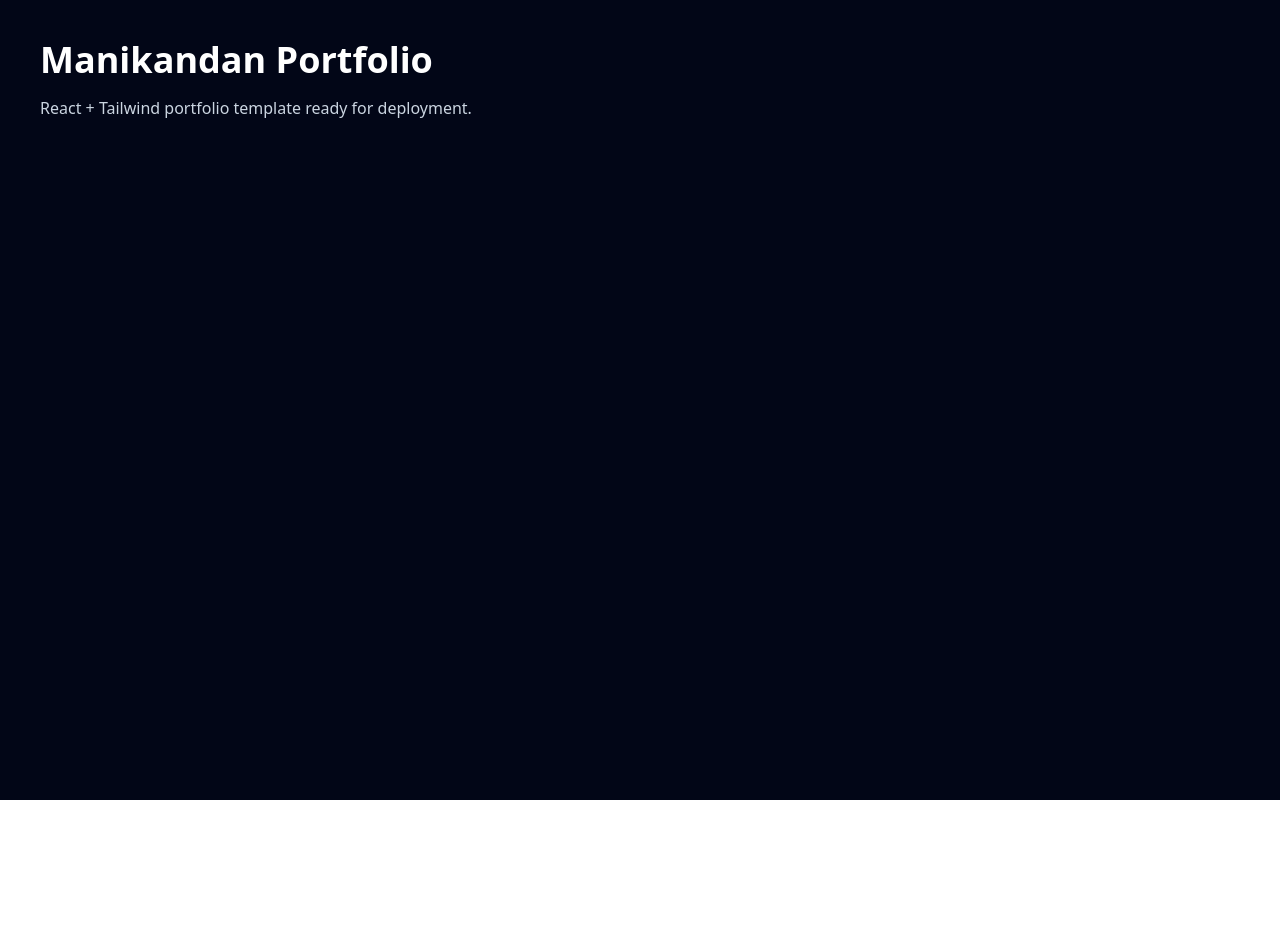
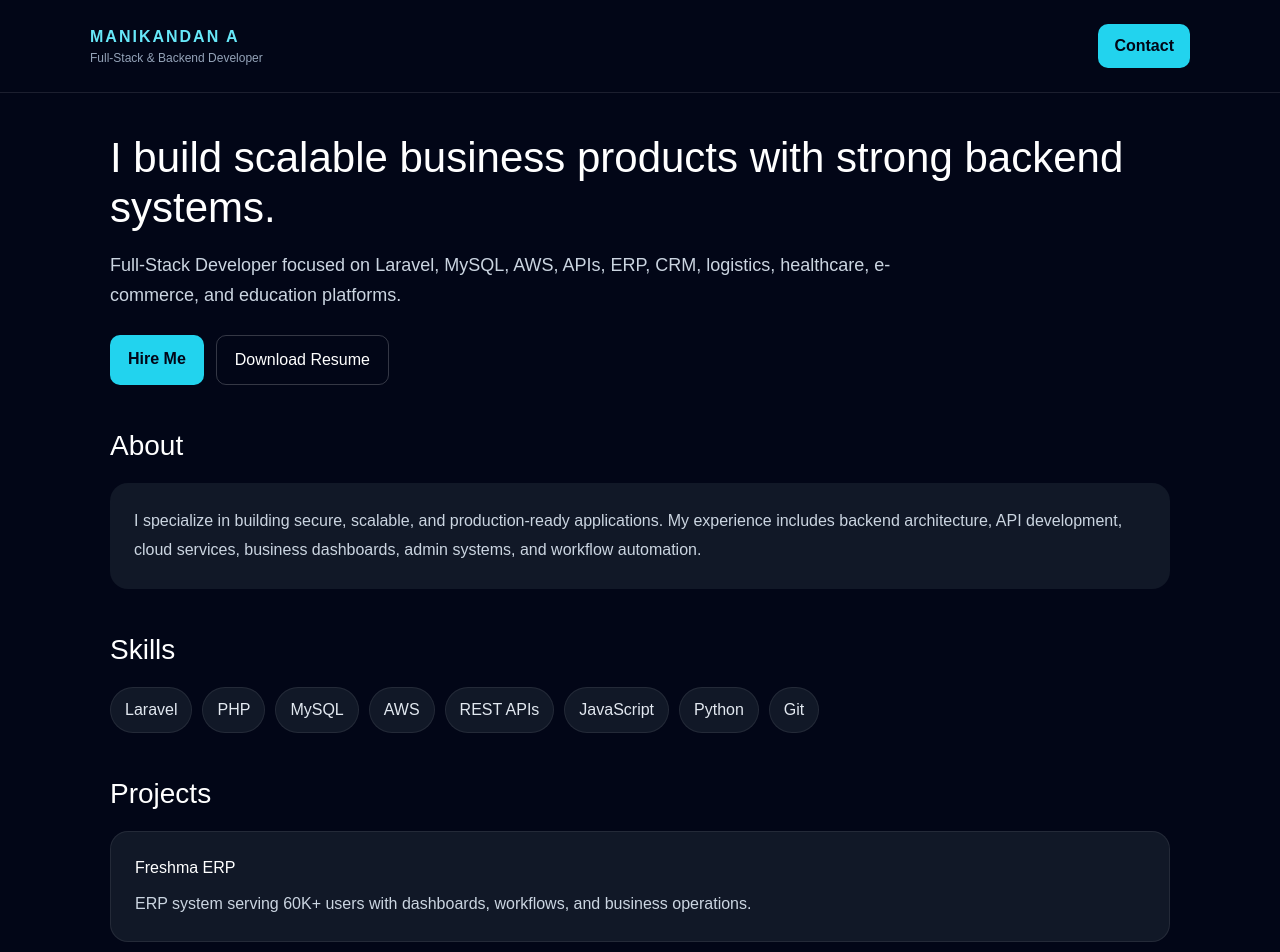
Before and after one commit to manji-pixel/manikandan-portfolio, a React (Vite) app: page / in a window 1280 px wide. Shown: the top 952 px of the page. Before the commit the page ends 800 px from the top, so only its background shows below. Built offline with nearby package versions, Linux system fonts and the light colour scheme.

Commit message:
Update App.jsx

```diff
--- a/src/App.jsx
+++ b/src/App.jsx
@@ -1,108 +1,165 @@
-import { useMemo, useState } from "react";
-import { motion } from "framer-motion";
-import {
-  Menu,
-  X,
-  ArrowUpRight,
-  Mail,
-  Phone,
-  MapPin,
-  Download,
-  Linkedin,
-  Github,
-  Code2,
-  Database,
-  Cloud,
-  Briefcase,
-  FolderKanban,
-  User2,
-  Sparkles,
-  CheckCircle2,
-  Trophy,
-  Rocket,
-  Layers3,
-} from "lucide-react";
-
-export default function ManikandanPortfolio() {
-  const [menuOpen, setMenuOpen] = useState(false);
-
-  const navItems = useMemo(
-    () => [
-      { label: "About", href: "#about" },
-      { label: "Experience", href: "#experience" },
-      { label: "Projects", href: "#projects" },
-      { label: "Skills", href: "#skills" },
-      { label: "Contact", href: "#contact" },
-    ],
-    []
-  );
-
-  const skills = {
-    Languages: ["PHP", "Python", "JavaScript", "HTML5", "CSS3"],
-    Frameworks: ["Laravel", "React.js", "Django", "Bootstrap", "jQuery"],
-    Databases: ["MySQL", "SQL Server", "Amazon DynamoDB"],
-    Cloud: ["AWS EC2", "AWS Lambda", "Amazon S3", "IAM", "Cloudflare", "Cloudways"],
-    Tools: ["Git", "GitHub", "GitHub Actions", "Postman", "DBeaver", "SSMS", "FileZilla"],
-  };
-
-  const stats = [
-    { value: "3+", label: "Years Experience" },
-    { value: "8+", label: "Major Projects" },
-    { value: "60K+", label: "Users Served" },
-    { value: "30%", label: "Latency Improved" },
-  ];
-
-  const services = [
-    "Backend Development",
-    "Full-Stack Web Apps",
-    "REST API Development",
-    "ERP / CRM Systems",
-    "AWS Deployment",
-    "Database Optimization",
-  ];
-
-  const achievements = [
-    "Built ERP, CRM, healthcare, logistics, and e-commerce solutions",
-    "Worked on scalable Laravel + MySQL applications with AWS deployment",
-    "Improved system performance using query optimization and modular architecture",
-    "Designed APIs and business workflows used by large user bases",
-  ];
-
-  const experiences = [
-    {
-      company: "Handletechlabs",
-      role: "Software Developer",
-      duration: "Aug 2025 – Present",
-      location: "Chennai",
-      points: [
-        "Building Zlaata, an e-commerce platform for online fashion purchasing.",
-        "Developing scalable Laravel + MySQL backend services for catalog, inventory, and order workflows.",
-        "Managing operational modules through Laravel Backpack-based admin systems.",
-        "Improving product discovery through Typesense search and responsive UI integration.",
-      ],
-    },
+export default function App() {
+  const skills = [
+    "Laravel",
+    "PHP",
+    "MySQL",
+    "AWS",
+    "REST APIs",
+    "JavaScript",
+    "Python",
+    "Git",
   ];
 
   const projects = [
     {
       title: "Freshma ERP",
-      tag: "ERP / Commerce",
-      description:
-        "A large-scale ERP and order management ecosystem with inventory, dashboards, wallet logic, analytics, and cloud-hosted operations.",
-      stack: ["Laravel", "MySQL", "AWS EC2", "S3", "Razorpay"],
-      outcomes: ["60K+ users", "Role-based workflows", "Business dashboards"],
+      desc: "ERP system serving 60K+ users with dashboards, workflows, and business operations.",
+    },
+    {
+      title: "School ERP & CRM",
+      desc: "Academic operations, examination workflows, result management, and CRM modules.",
+    },
+    {
+      title: "AramMilk",
+      desc: "Subscription delivery platform with admin workflows and automated operations.",
+    },
+    {
+      title: "Zlaata",
+      desc: "Fashion e-commerce platform with scalable backend services and admin management.",
     },
   ];
 
-  const fadeUp = {
-    hidden: { opacity: 0, y: 28 },
-    show: { opacity: 1, y: 0 },
-  };
+  return (
+    <div style={{ background: "#020617", color: "white", minHeight: "100vh", fontFamily: "Arial, sans-serif" }}>
+      <header style={{ padding: "24px 20px", borderBottom: "1px solid rgba(255,255,255,0.1)", position: "sticky", top: 0, background: "#020617" }}>
+        <div style={{ maxWidth: "1100px", margin: "0 auto", display: "flex", justifyContent: "space-between", alignItems: "center" }}>
+          <div>
+            <div style={{ fontWeight: "bold", letterSpacing: "2px", color: "#67e8f9" }}>MANIKANDAN A</div>
+            <div style={{ fontSize: "12px", color: "#94a3b8" }}>Full-Stack & Backend Developer</div>
+          </div>
+          <a
+            href="mailto:amanikandan141@gmail.com"
+            style={{
+              background: "#22d3ee",
+              color: "#020617",
+              padding: "10px 16px",
+              borderRadius: "10px",
+              textDecoration: "none",
+              fontWeight: "bold",
+            }}
+          >
+            Contact
+          </a>
+        </div>
+      </header>
 
-  return (
-    <div className="min-h-screen bg-slate-950 text-white p-10">
-      <h1 className="text-4xl font-bold">Manikandan Portfolio</h1>
-      <p className="mt-4 text-slate-300">React + Tailwind portfolio template ready for deployment.</p>
+      <main style={{ maxWidth: "1100px", margin: "0 auto", padding: "40px 20px" }}>
+        <section style={{ marginBottom: "40px" }}>
+          <h1 style={{ fontSize: "42px", lineHeight: 1.2, marginBottom: "16px" }}>
+            I build scalable business products with strong backend systems.
+          </h1>
+          <p style={{ color: "#cbd5e1", fontSize: "18px", lineHeight: 1.7, maxWidth: "800px" }}>
+            Full-Stack Developer focused on Laravel, MySQL, AWS, APIs, ERP, CRM, logistics,
+            healthcare, e-commerce, and education platforms.
+          </p>
+
+          <div style={{ marginTop: "24px", display: "flex", gap: "12px", flexWrap: "wrap" }}>
+            <a
+              href="mailto:amanikandan141@gmail.com"
+              style={{
+                background: "#22d3ee",
+                color: "#020617",
+                padding: "12px 18px",
+                borderRadius: "10px",
+                textDecoration: "none",
+                fontWeight: "bold",
+              }}
+            >
+              Hire Me
+            </a>
+            <a
+              href="/resume.pdf"
+              style={{
+                border: "1px solid rgba(255,255,255,0.2)",
+                color: "white",
+                padding: "12px 18px",
+                borderRadius: "10px",
+                textDecoration: "none",
+              }}
+            >
+              Download Resume
+            </a>
+          </div>
+        </section>
+
+        <section style={{ marginBottom: "40px" }}>
+          <h2 style={{ fontSize: "28px", marginBottom: "16px" }}>About</h2>
+          <div style={{ background: "#111827", padding: "24px", borderRadius: "18px", color: "#cbd5e1", lineHeight: 1.8 }}>
+            I specialize in building secure, scalable, and production-ready applications. My experience includes
+            backend architecture, API development, cloud services, business dashboards, admin systems, and workflow automation.
+          </div>
+        </section>
+
+        <section style={{ marginBottom: "40px" }}>
+          <h2 style={{ fontSize: "28px", marginBottom: "16px" }}>Skills</h2>
+          <div style={{ display: "flex", flexWrap: "wrap", gap: "10px" }}>
+            {skills.map((skill) => (
+              <span
+                key={skill}
+                style={{
+                  background: "#111827",
+                  border: "1px solid rgba(255,255,255,0.08)",
+                  padding: "10px 14px",
+                  borderRadius: "999px",
+                  color: "#e2e8f0",
+                }}
+              >
+                {skill}
+              </span>
+            ))}
+          </div>
+        </section>
+
+        <section style={{ marginBottom: "40px" }}>
+          <h2 style={{ fontSize: "28px", marginBottom: "16px" }}>Projects</h2>
+          <div style={{ display: "grid", gap: "16px" }}>
+            {projects.map((project) => (
+              <div
+                key={project.title}
+                style={{
+                  background: "#111827",
+                  padding: "24px",
+                  borderRadius: "18px",
+                  border: "1px solid rgba(255,255,255,0.08)",
+                }}
+              >
+                <h3 style={{ marginTop: 0, marginBottom: "10px" }}>{project.title}</h3>
+                <p style={{ margin: 0, color: "#cbd5e1", lineHeight: 1.7 }}>{project.desc}</p>
+              </div>
+            ))}
+          </div>
+        </section>
+
+        <section style={{ marginBottom: "40px" }}>
+          <h2 style={{ fontSize: "28px", marginBottom: "16px" }}>Contact</h2>
+          <div style={{ background: "#111827", padding: "24px", borderRadius: "18px", color: "#cbd5e1", lineHeight: 2 }}>
+            <div>Email: amanikandan141@gmail.com</div>
+            <div>Phone: +91 9003993474</div>
+            <div>Location: Namakkal, Tamil Nadu</div>
+            <div>
+              LinkedIn:{" "}
+              <a
+                href="https://www.linkedin.com/in/manikandan-a-b15343241"
+                target="_blank"
+                rel="noreferrer"
+                style={{ color: "#67e8f9" }}
+              >
+                Profile
+              </a>
+            </div>
+          </div>
+        </section>
+      </main>
     </div>
   );
 }
```
